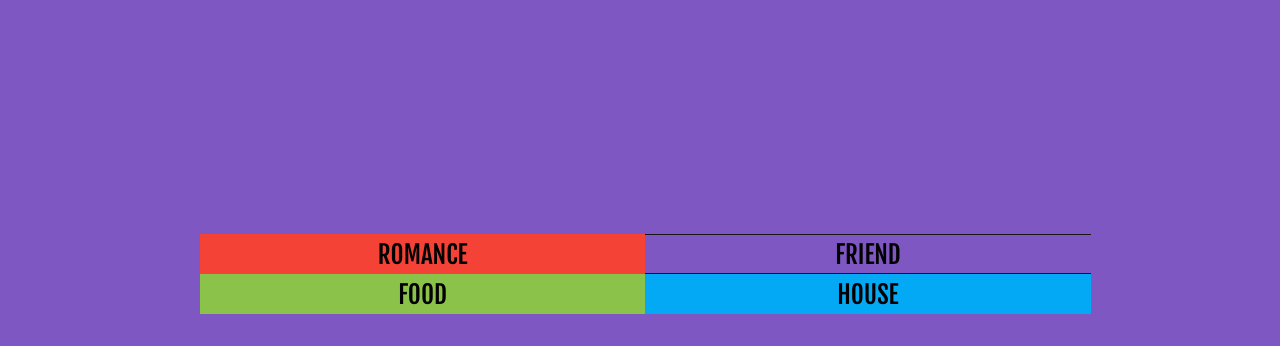
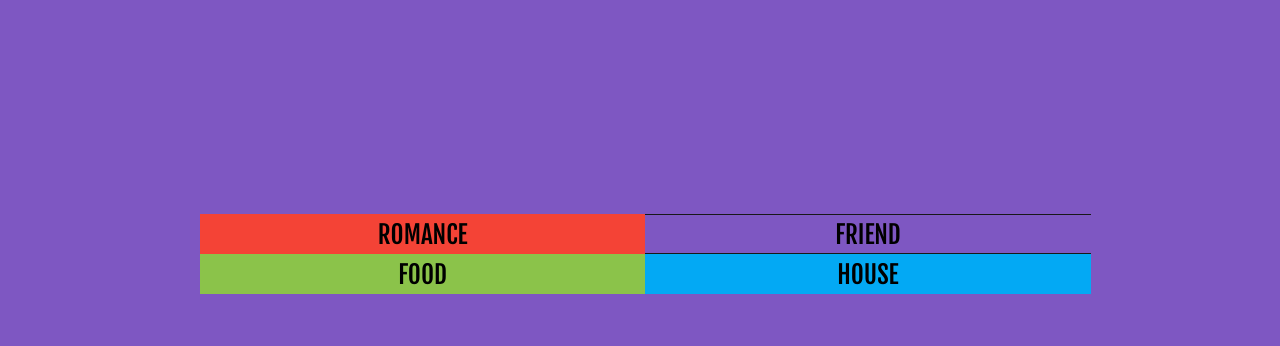
Before and after one commit to JuanFerrer/canned-compliments, a plain HTML site: page index.html in a window 1280 px wide. Shown: the part 470-816 px from the top of the page. Drawn offline with Linux system fonts and the light colour scheme; a web font is replaced by a local one.

Commit message:
Cleanup divs and fix spacing under buttons

```diff
--- a/index.html
+++ b/index.html
@@ -11,12 +11,9 @@
 </head>
 <body>
     <div id="outer-container">
-        <div id="container">
         <div id="compliment-container">
             <div id="compliment" class="">You look fantastic. Have you been going to the gym?</div>
         </div>
-
-            <div id="button-container-wrap">
         <div id="button-container">
             <button id="romance-button">ROMANCE</button><!--
             --><button autofocus id="friend-button">FRIEND</button><!--
@@ -24,8 +21,6 @@
             --><button id="house-button">HOUSE</button>
         </div>
     </div>
-        </div>
-    </div>
     <script type="text/javascript" src="js/index.js"></script>
 </body>
 </html>
--- a/styles/style.css
+++ b/styles/style.css
@@ -5,18 +5,11 @@ body {
 }
 
 #outer-container {
-    height: 100vh;
     width: 100vw;
     display: flex;
     justify-content: center;
     align-items: center;
-}
-
-#container {
-    min-width: 200px;
-    min-height: 200px;
-    width: 100%;
-    height: 80%;
+    height: 100vh;
 }
 
 #compliment-container {
@@ -51,17 +44,14 @@ body {
     animation-duration: 1s;
 }
 
-#button-container-wrap {
+#button-container {
+    width: 70%;
     min-width: 300px;
-    width: 100%;
+    height: 10vh;
+    min-height: 100px;
+    margin: auto;
     position: absolute;
     bottom: 2vh;
-    height: 10vh;
-}
-
-#button-container {
-    width: 70%;
-    margin: auto;
 }
 
 button {
```
Lines whose indentation alone changed are shown as unchanged.
